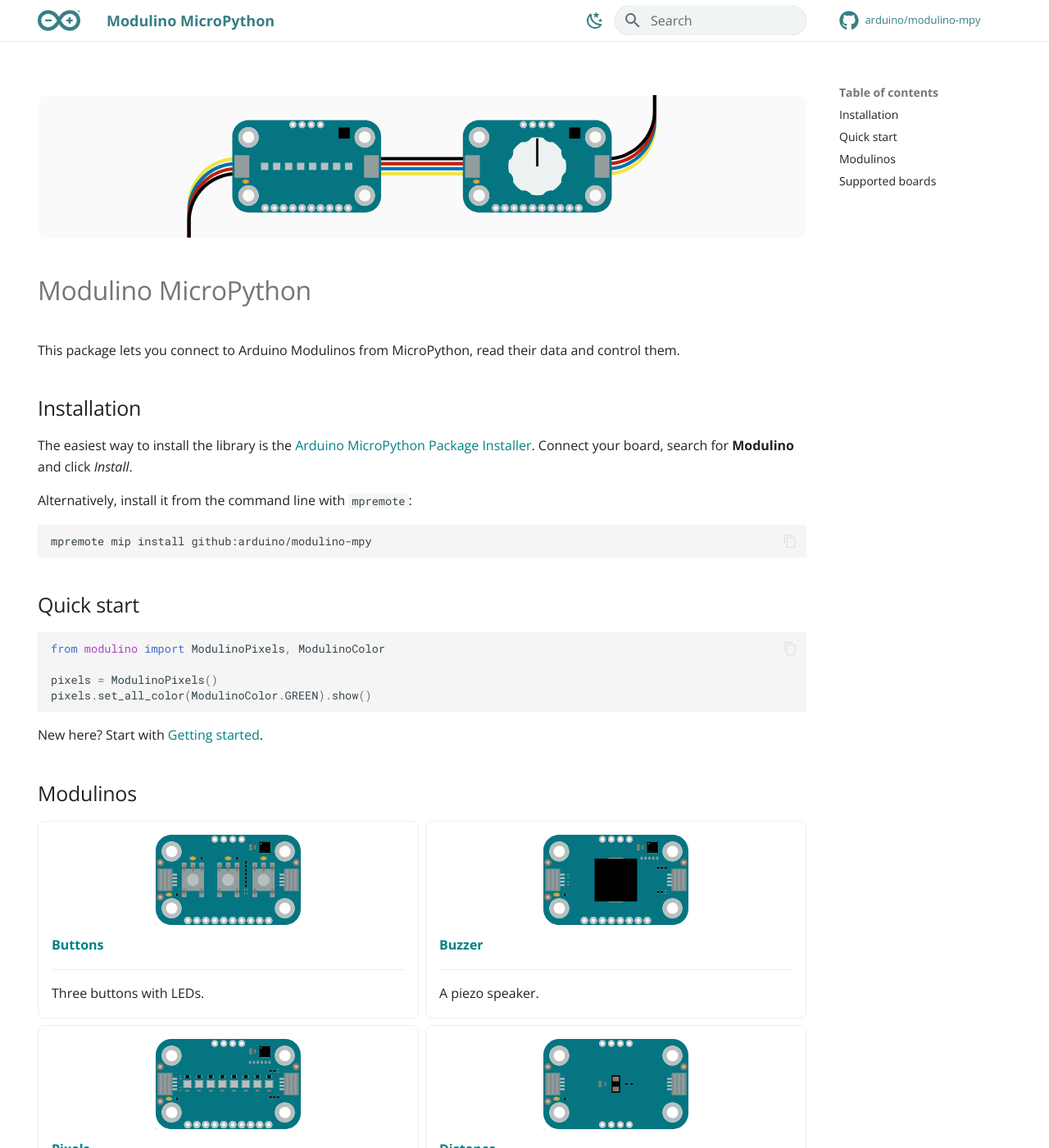
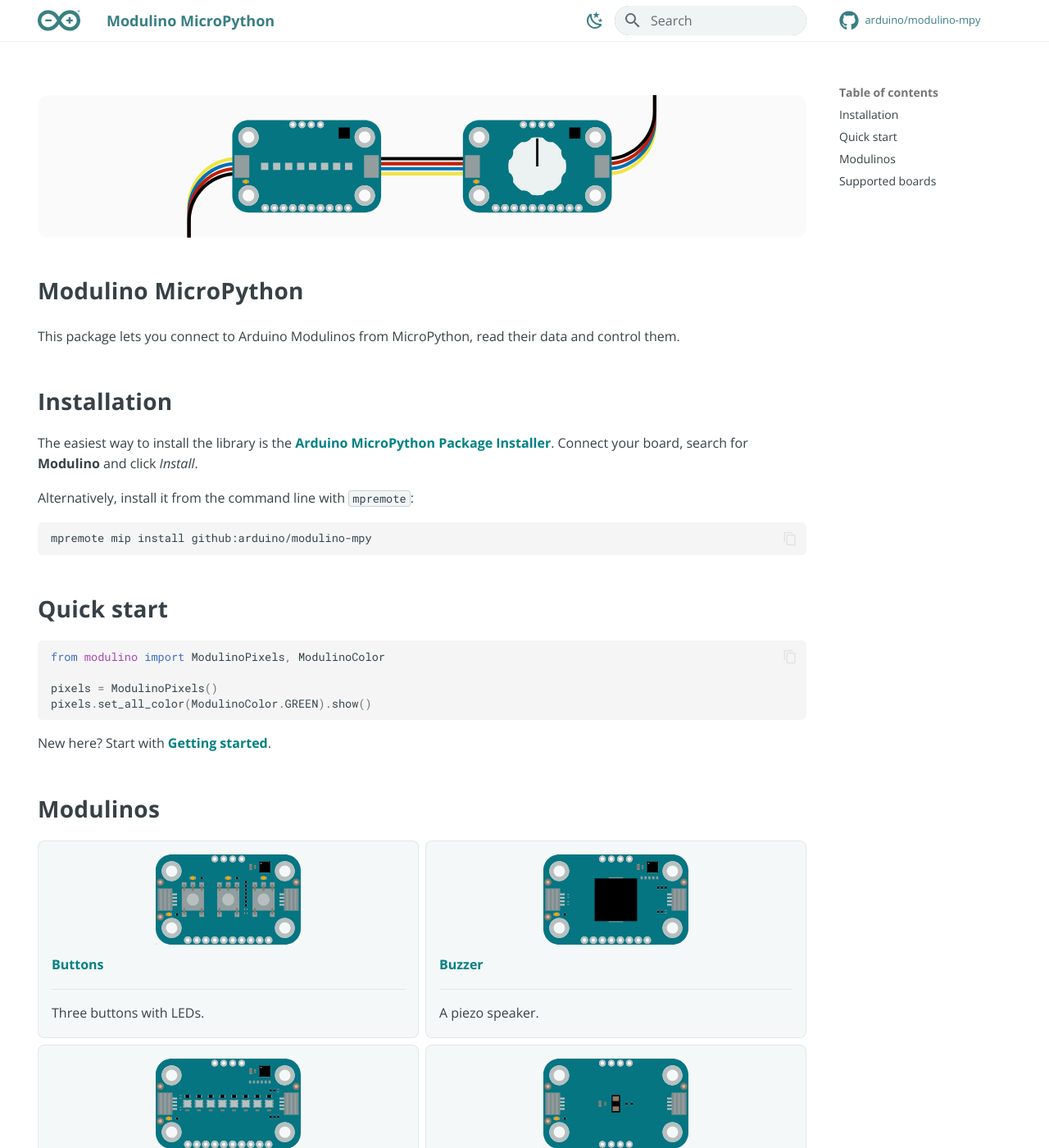
Before and after one commit to arduino/arduino-modulino-mpy, an MkDocs documentation site: the page built from docs/index.md, in a window 1280 px wide and 1400 px high. Shown: the whole window at 82% size. Built offline with MkDocs 1.6.1 and Material for MkDocs 9.7.7, drawn with Linux system fonts in a browser that asks for light colours; comment, search, counter and statistics services are not loaded.

Commit message:
Adapt style to docs

```diff
--- a/docs/stylesheets/extra.css
+++ b/docs/stylesheets/extra.css
@@ -2,12 +2,15 @@
   --md-primary-fg-color: #008184;
   --md-primary-fg-color--light: #00979d;
   --md-primary-fg-color--dark: #005c5f;
-  --md-accent-fg-color: #e47128;
+  /* Hover/action colour as on docs.arduino.cc: a stronger teal */
+  --md-accent-fg-color: #005c5f;
+  --md-accent-fg-color--transparent: rgba(0, 129, 132, .08);
 }
 [data-md-color-scheme="slate"] {
   --md-hue: 200;
   --md-primary-fg-color: #25c2c7;
-  --md-accent-fg-color: #f39c5a;
+  --md-accent-fg-color: #7fcbcd;
+  --md-accent-fg-color--transparent: rgba(37, 194, 199, .08);
   /* Background */
   --md-default-bg-color: rgb(37, 43, 46);
   --md-default-bg-color--light: rgba(37, 43, 46, .54);
@@ -69,3 +72,103 @@
   [dir] .md-search__output { border-radius: 0 0 1rem 1rem; overflow: hidden; }
   .md-search__scrollwrap { border-radius: 0 0 1rem 1rem; }
 }
+
+/* Tables in the style of docs.arduino.cc: tinted header, borders, alternating rows */
+:root {
+  --table-border-color: #c9d2d2;
+  --table-header-bg: rgba(173, 184, 184, .15);
+  --table-stripe-bg: #ecf1f1;
+}
+[data-md-color-scheme="slate"] {
+  --table-border-color: #434f54;
+  --table-header-bg: #2a2a2a;
+  --table-stripe-bg: #171e21;
+}
+.md-typeset table:not([class]) {
+  border: 1px solid var(--table-border-color);
+  border-radius: 0;
+  font-size: .7rem;
+}
+.md-typeset table:not([class]) th {
+  background-color: var(--table-header-bg);
+}
+.md-typeset table:not([class]) td {
+  border-top: 1px solid var(--table-border-color);
+}
+.md-typeset table:not([class]) tbody tr:nth-child(even) {
+  background-color: var(--table-stripe-bg);
+}
+/* No hover highlight; the alternating rows are enough */
+.md-typeset table:not([class]) tbody tr:hover {
+  background-color: transparent;
+  box-shadow: none;
+}
+.md-typeset table:not([class]) tbody tr:nth-child(even):hover {
+  background-color: var(--table-stripe-bg);
+}
+
+/* Indent second-level entries in the left navigation */
+.md-nav--primary .md-nav__item--section > .md-nav > .md-nav__list > .md-nav__item {
+  padding-left: .6rem;
+}
+
+/* ---------- Typography in the style of docs.arduino.cc ---------- */
+:root {
+  --arduino-heading-color: #374146;
+  --arduino-text-color: #374146;
+  --arduino-lead-color: #5d6a6b;
+  --arduino-code-bg: rgba(173, 184, 184, .15);
+  --arduino-code-border: #c9d2d2;
+}
+[data-md-color-scheme="default"] { --md-typeset-color: var(--arduino-text-color); }
+[data-md-color-scheme="slate"] {
+  --arduino-heading-color: #ffffff;
+  --arduino-lead-color: #c9d2d2;
+  --arduino-code-border: #434f54;
+}
+
+/* 1 + 2: bold headings, Arduino sizes (1rem = 20px) */
+.md-typeset h1, .md-typeset h2, .md-typeset h3, .md-typeset h4 {
+  color: var(--arduino-heading-color);
+  font-weight: 700;
+  letter-spacing: .01em;
+}
+.md-typeset h1 { font-size: 1.4rem; line-height: 1.5; margin-bottom: .8em; }
+.md-typeset h2 { font-size: 1.4rem; line-height: 1.5; }
+.md-typeset h3 { font-size: 1rem; line-height: 1.5; }
+.md-typeset h4 { font-size: .8rem; line-height: 1.7; }
+
+/* 3: intro paragraphs in secondary grey */
+.md-typeset .lead { color: var(--arduino-lead-color); }
+
+/* 4: semibold links (not inside code) */
+.md-typeset a { font-weight: 600; }
+.md-typeset code a, .md-typeset pre a, .md-typeset .headerlink { font-weight: inherit; }
+
+/* 5: inline code as small chips */
+.md-typeset :not(pre) > code:not(.doc-symbol) {
+  background-color: var(--arduino-code-bg);
+  border: 1px solid var(--arduino-code-border);
+  border-radius: .16rem;
+  padding: 0 .3em;
+}
+
+/* 6: rounded code blocks */
+.md-typeset pre, .md-typeset pre > code, .md-typeset .highlight { border-radius: .3rem; }
+.md-typeset .tabbed-set .highlight, .md-typeset .tabbed-set pre > code { border-radius: 0 0 .3rem .3rem; }
+
+/* Sidebar: bold active page, uppercase section titles */
+.md-nav--primary .md-nav__link--active { font-weight: 700; }
+.md-nav--primary .md-nav__item--section > .md-nav__link {
+  text-transform: uppercase;
+  font-size: .6rem;
+  letter-spacing: .06em;
+}
+
+/* Label methods as "func" in the API reference */
+code.doc-symbol.doc-symbol-method::after { content: "func"; }
+
+/* Subtle background for the Modulino cards on the home page */
+:root { --card-bg: #f5f8f8; }
+[data-md-color-scheme="slate"] { --card-bg: #2c3437; }
+.md-typeset .grid.cards > ul > li { background-color: var(--card-bg); }
```
